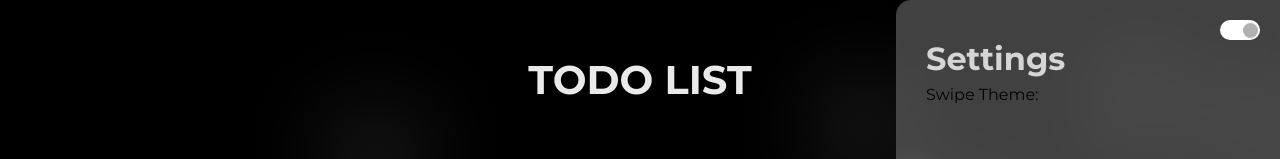
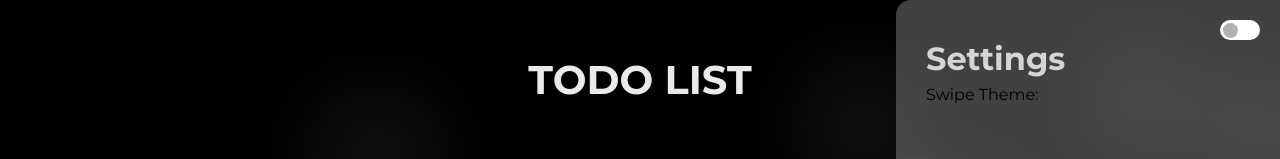
Before and after one commit to westbanana/ToDo-list, a React (Create React App) app: page / in a window 1280 px wide. Both pictures are taken after a click on the icon 1245 px from the left and 35 px from the top of the page. Shown: the top 159 px of the page. Built offline with nearby package versions, Linux system fonts and the light colour scheme.

Commit message:
change swipe theme

```diff
--- a/src/components/SwitchTheme/index.js
+++ b/src/components/SwitchTheme/index.js
@@ -1,28 +1,15 @@
-import React, { useState } from 'react';
+import React from 'react';
 
 import styles from './style.module.scss';
 
 const SwitchTheme = () => {
-  const [light, setLight] = useState(false);
-  const swipeTheme = () => {
-    if (light) {
-      return {
-        left: '0%',
-      };
-    }
-    return {
-      left: 'calc(100% - 20px)',
-    };
-  };
+  console.log('switch');
   return (
     <div
-      onClick={() => setLight(prev => !prev)}
-      role="presentation"
       className={styles.mainBlock}
     >
       <div
         className={styles.circle}
-        style={swipeTheme()}
       />
     </div>
   );
```
